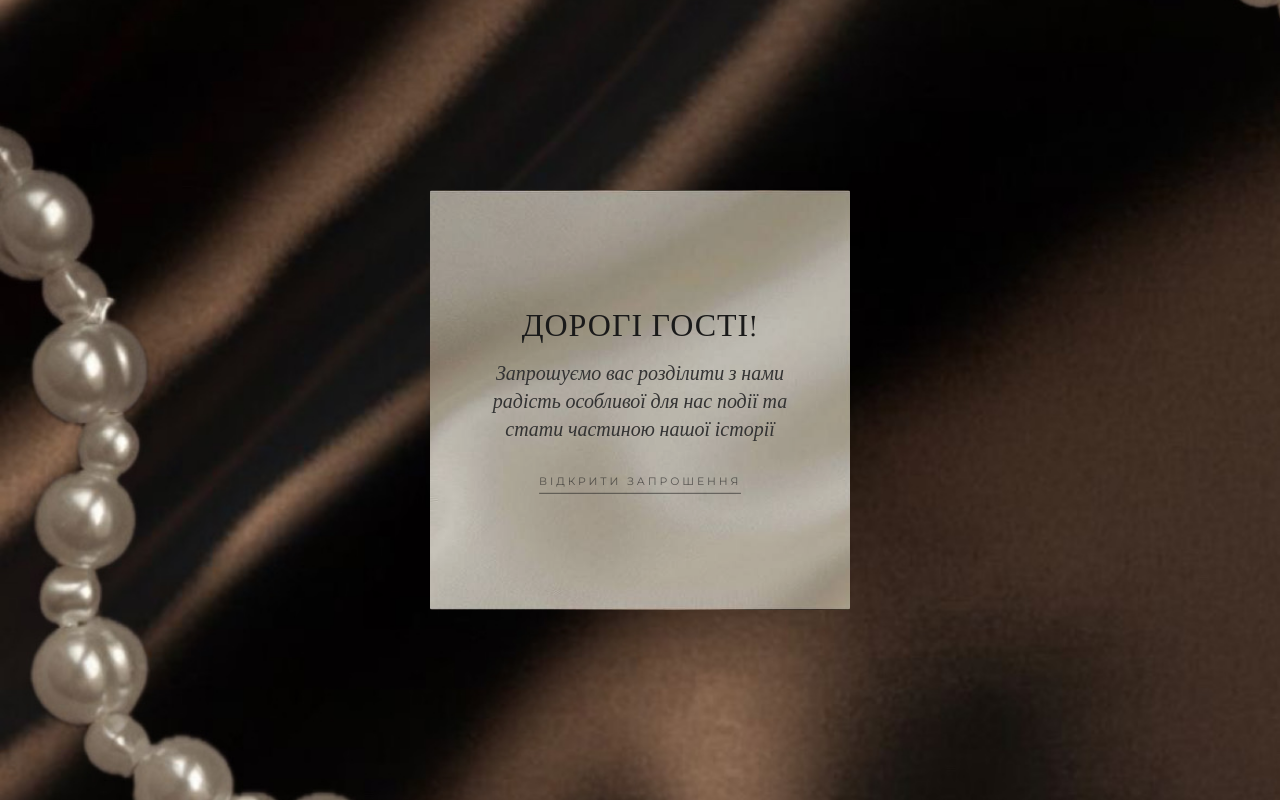
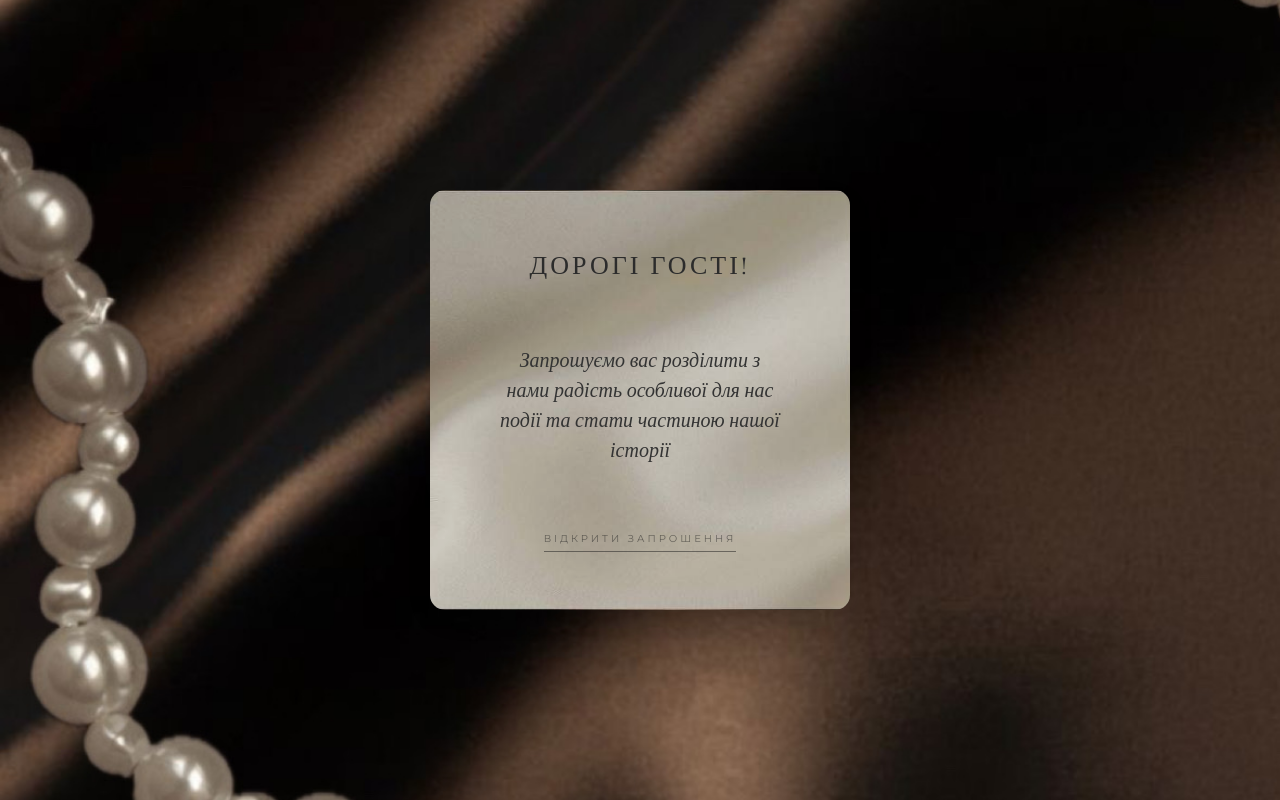
Before and after one commit to wedding-Ira-bohdan/iraangbohdan, a plain HTML site: page index.html in a window 1280 px wide. Drawn offline with nearby package versions, Linux system fonts and the light colour scheme.

Commit message:
Update index.html

```diff
--- a/index.html
+++ b/index.html
@@ -2,7 +2,7 @@
 <html lang="uk">
 <head>
   <meta charset="UTF-8">
-  <title>Запрошення</title>
+  <title>Запрошення | Іра та Богдан</title>
   <meta name="viewport" content="width=device-width, initial-scale=1.0">
 
   <link rel="preconnect" href="https://fonts.googleapis.com">
@@ -19,8 +19,8 @@
     html, body {
       width: 100%;
       height: 100%;
-      /* Змінено на Cormorant Garamond для основної естетики */
       font-family: 'Cormorant Garamond', serif;
+      /* Головний фон сторінки */
       background-image: url('images/photo7.jpg');
       background-size: cover;
       background-position: center;
@@ -30,21 +30,28 @@
       justify-content: center;
       align-items: center;
       overflow: hidden;
+      background-color: #fdfaf7; /* Колір-заглушка до завантаження фото */
     }
 
     .text-layer {
       position: relative;
-      width: 85%; /* Трохи збільшив для кращого вигляду тексту */
+      width: 85%;
       max-width: 420px;
       aspect-ratio: 1 / 1;
       cursor: pointer;
       display: flex;
       flex-direction: column;
-      justify-content: center;
+      /* Розподіляємо контент: заголовок вгору, кнопка вниз, текст по центру */
+      justify-content: space-between;
       align-items: center;
       text-align: center;
       color: #1a1a1a;
-      padding: 40px;
+      padding: 60px 35px; /* Вертикальні відступи створюють "повітря" */
+      transition: transform 0.3s ease;
+    }
+
+    .text-layer:hover {
+      transform: scale(1.02);
     }
 
     .text-layer img {
@@ -54,9 +61,10 @@
       width: 100%;
       height: 100%;
       object-fit: cover;
-      border-radius: 2px; /* Менший радіус виглядає більш преміально */
+      border-radius: 15px; /* Твої закруглені кути */
       z-index: 0;
-      opacity: 0.95; /* Додав легку прозорість фону під текстом */
+      opacity: 0.98;
+      box-shadow: 0 10px 30px rgba(0,0,0,0.1);
     }
 
     .text-layer h1,
@@ -67,48 +75,47 @@
     }
 
     h1 {
-      font-size: clamp(24px, 6vw, 32px);
-      margin-bottom: 15px;
+      font-size: clamp(20px, 5vw, 26px);
       font-weight: 500;
-      letter-spacing: 1px;
+      letter-spacing: 3px;
       text-transform: uppercase;
+      color: #2c2c2c;
     }
 
     p {
-      font-size: clamp(18px, 4vw, 20px);
-      line-height: 1.4;
+      font-size: clamp(17px, 4vw, 20px);
+      line-height: 1.5;
       font-style: italic;
-      font-weight: 300;
+      font-weight: 400;
       color: #333;
+      max-width: 280px; /* Обмеження ширини для кращого вигляду */
     }
 
     .hint {
-      margin-top: 30px;
-      /* Використовуємо Montserrat для сучасного вигляду підказки */
       font-family: 'Montserrat', sans-serif;
-      font-size: 11px;
+      font-size: 10px;
       letter-spacing: 3px;
       font-weight: 400;
       text-transform: uppercase;
-      display: inline-block;
       border-bottom: 1px solid #1a1a1a;
-      padding-bottom: 5px;
+      padding-bottom: 6px;
       animation: pulse 2s infinite ease-in-out;
     }
 
     @keyframes pulse {
-      0%, 100% { opacity: 1; transform: scale(1); }
-      50% { opacity: 0.6; transform: scale(0.98); }
+      0%, 100% { opacity: 1; transform: translateY(0); }
+      50% { opacity: 0.5; transform: translateY(2px); }
     }
   </style>
 </head>
 
 <body>
 
-  <div class="text-layer" onclick="openSite()" role="button" aria-label="Відкрити головну сторінку">
-    <img src="images/photo8.jpg" alt="Декоративний квадрат">
+  <div class="text-layer" onclick="openSite()" role="button" aria-label="Відкрити запрошення">
+    <img src="images/photo8.jpg" alt="Фон">
 
     <h1>Дорогі гості!</h1>
+
     <p>Запрошуємо вас розділити з нами радість особливої для нас події та стати частиною нашої історії</p>
 
     <div class="hint">Відкрити запрошення</div>
@@ -116,9 +123,17 @@
 
   <script>
     function openSite() {
-      window.location.href = "main.html";
+      // Плавний перехід на головну сторінку
+      const layer = document.querySelector('.text-layer');
+      layer.style.opacity = '0';
+      layer.style.transition = 'opacity 0.5s ease';
+
+      setTimeout(() => {
+        window.location.href = "main.html";
+      }, 400);
     }
 
+    // Відновлення видимості при поверненні кнопкою "Назад"
     window.onpageshow = function(event) {
       document.querySelector('.text-layer').style.opacity = '1';
     };
```
